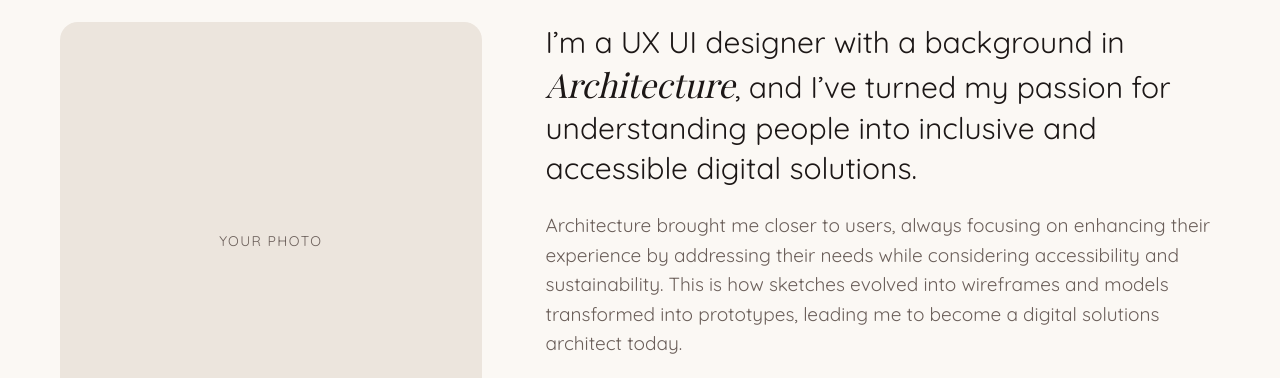
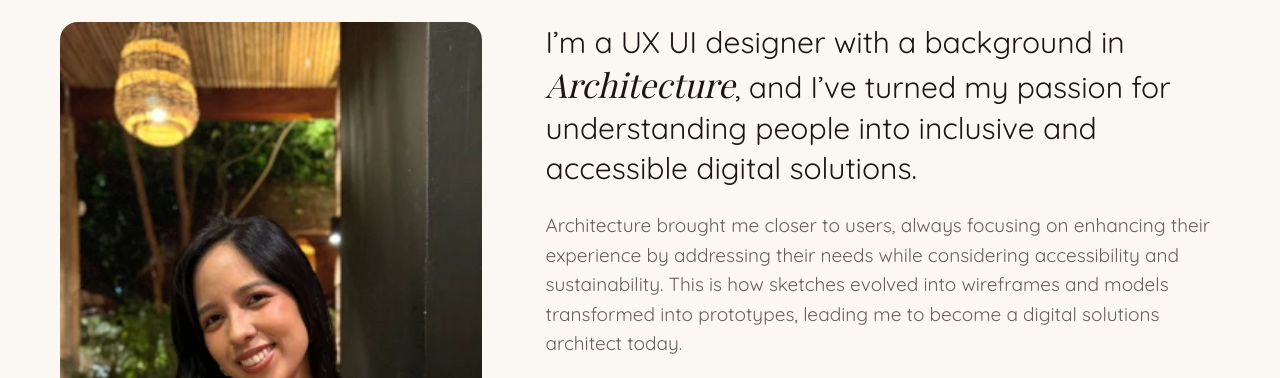
Before and after one commit to cjimena0897/portfolio, a plain HTML site: page about.html in a window 1280 px wide. Shown: the part 371-749 px from the top of the page. Drawn offline with nearby package versions, Linux system fonts and the light colour scheme; a web font is replaced by a local one.

Commit message:
Add Claudia's photo to the About page
Co-Authored-By: Claude Opus 5.5 <noreply@anthropic.com>
Claude-Session: https://claude.ai/code/session_01Es685YHuqYzmjZQ37zsPvr

```diff
--- a/about.html
+++ b/about.html
@@ -61,8 +61,7 @@
 
       <div class="intro__grid">
         <div class="about__photo reveal">
-          <!-- Replace with: <img src="assets/claudia.jpg" alt="Portrait of Claudia Jiménez" data-en-alt="Portrait of Claudia Jiménez" data-es-alt="Retrato de Claudia Jiménez"> -->
-          <div class="placeholder"><span data-l="en">Your photo</span><span data-l="es">Tu foto</span></div>
+          <img src="assets/about/claudia.webp" width="288" height="512" alt="Portrait of Claudia Jiménez" data-en-alt="Portrait of Claudia Jiménez" data-es-alt="Retrato de Claudia Jiménez">
         </div>
         <div class="intro__text reveal">
           <p class="intro__lead">
--- a/styles.css
+++ b/styles.css
@@ -699,3 +699,5 @@ button:focus-visible, .pill:focus-visible, .btn:focus-visible { outline: 2px sol
 .persona__col--pain li::before { color: var(--accent); }
 .persona__col h4 { color: var(--ink); }
 .flow > li:nth-child(3)::before { color: var(--on-light); }
+.about__photo img { min-height: 440px; object-position: center 30%; }
+@media (max-width: 900px) { .about__photo img { min-height: 0; max-height: 520px; } }
```
Also changed, not shown: assets/about/claudia.webp (added).
